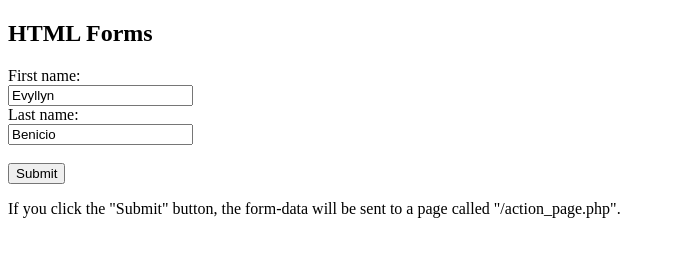
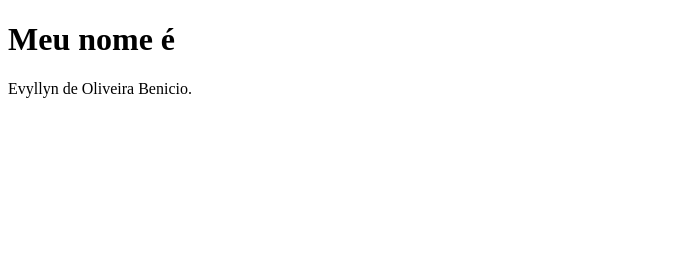
Before and after one commit to aula-talento/aula-talento.github.io, a plain HTML site: page novo.html in a window 1280 px wide. Shown: the whole page, without its empty margins (0-675 px from the left). Drawn offline with Linux system fonts and the light colour scheme.

Commit message:
Update novo.html

```diff
--- a/novo.html
+++ b/novo.html
@@ -1,18 +1,12 @@
 <!DOCTYPE html>
 <html>
+<head>
+<title>Page Title</title>
+</head>
 <body>
 
-<h2>HTML Forms</h2>
-
-<form action="teste.html">
-  <label for="fname">First name:</label><br>
-  <input type="text" id="fname" name="fname" value="Evyllyn"><br>
-  <label for="lname">Last name:</label><br>
-  <input type="text" id="lname" name="lname" value="Benicio"><br><br>
-  <input type="submit" value="Submit">
-</form>
-
-<p>If you click the "Submit" button, the form-data will be sent to a page called "/action_page.php".</p>
+<h1>Meu nome é</h1>
+<p>Evyllyn de Oliveira Benicio.</p>
 
 </body>
 </html>
```
